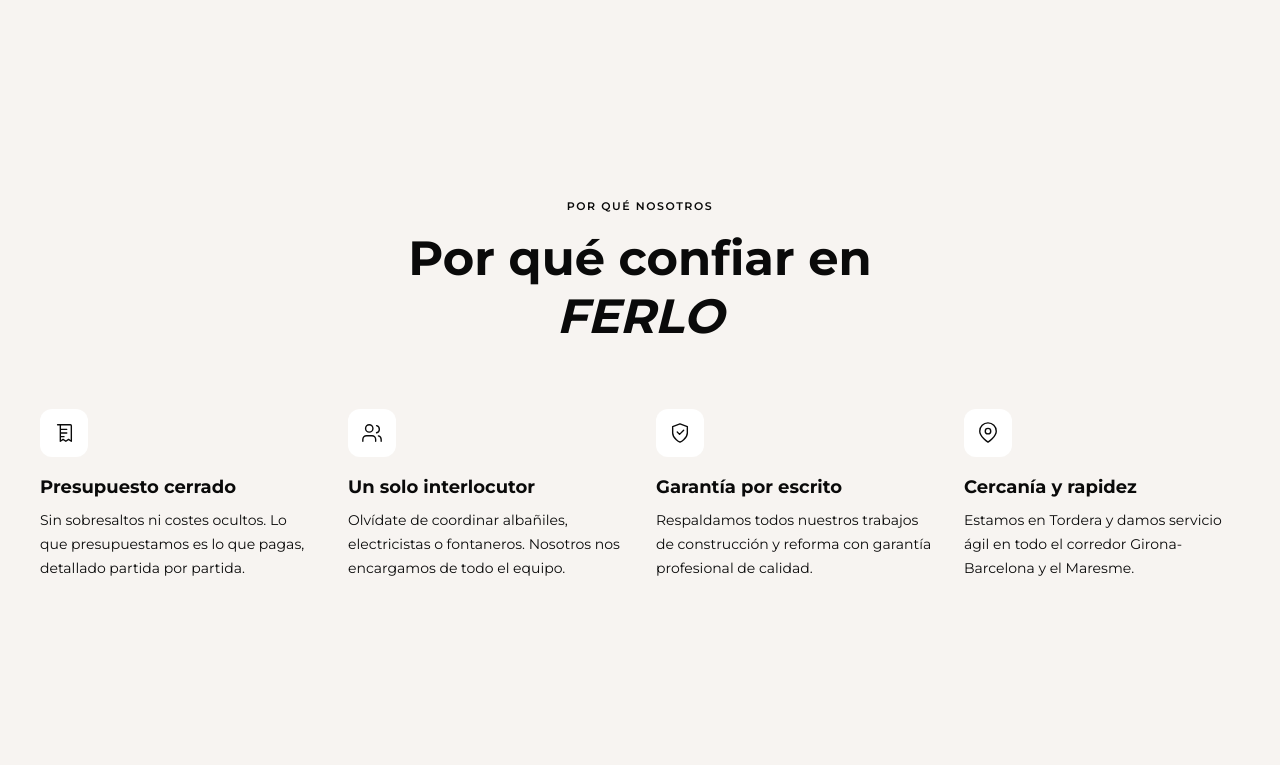
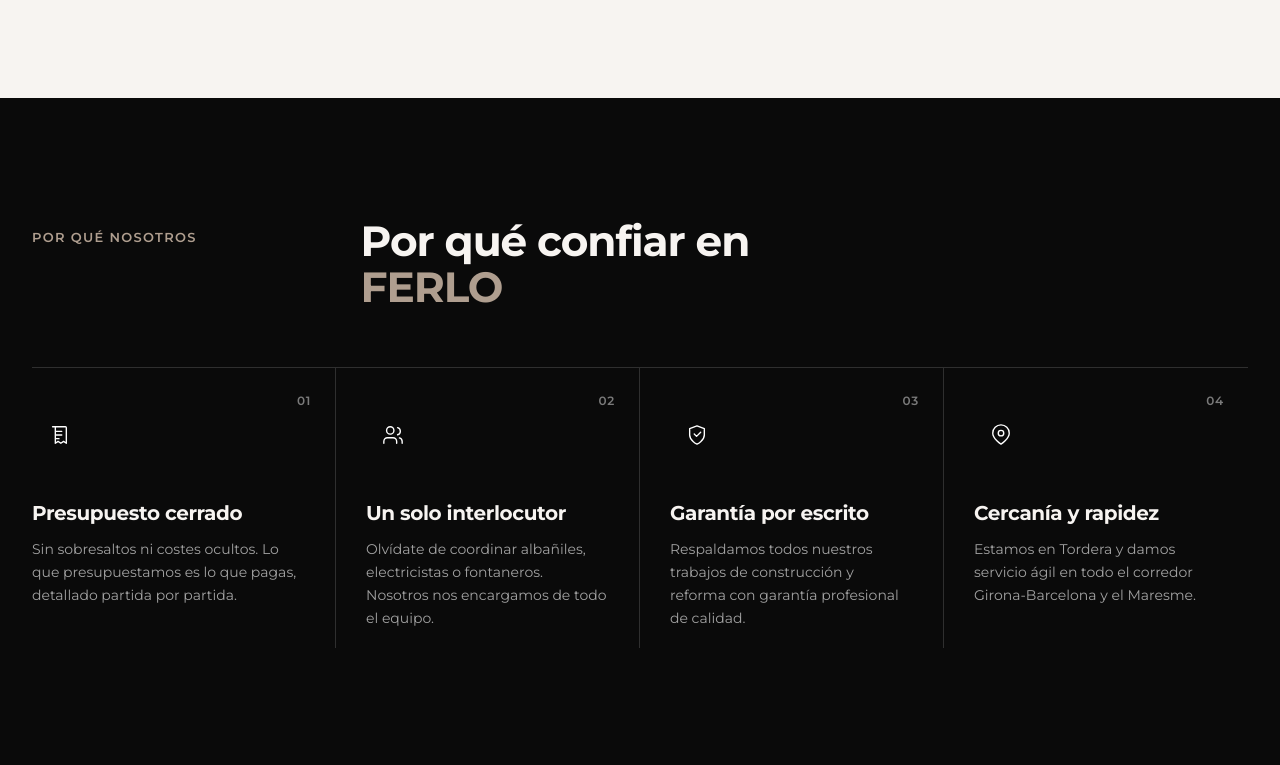
Before and after one commit to freesbe-ops/ferlo, a React (Vite) app: page /es in a window 1280 px wide. Shown: the part 3955-4720 px from the top of the page. Built offline with nearby package versions, Linux system fonts and the light colour scheme; a web font is replaced by a local one.

Commit message:
feat(design): C.4 whyus Figma (ink + números)

```diff
--- a/src/App.tsx
+++ b/src/App.tsx
@@ -552,31 +552,62 @@ export default function App() {
       `}</style>
 
       {/* WHY US */}
-      <section style={{ backgroundColor: 'var(--color-cream)', padding: '100px 24px', borderTop: '1px solid var(--color-border)' }}>
-        <div style={{ maxWidth: 1200, margin: '0 auto' }}>
-          <div style={{ textAlign: 'center', marginBottom: 64 }}>
-            <div style={{ fontSize: 11, fontWeight: 600, letterSpacing: '0.14em', color: 'var(--color-muted)', textTransform: 'uppercase', marginBottom: 16 }}>{t('whyus.title')}</div>
-            <h2 style={{ fontFamily: "'Montserrat', sans-serif", fontSize: 'clamp(30px, 4vw, 48px)', fontWeight: 700, color: 'var(--color-ink)', lineHeight: 1.2, margin: '0 auto', maxWidth: 540 }} dangerouslySetInnerHTML={{ __html: t('whyus.heading') }} />
+      <section className="wy-section">
+        <div className="wy-container">
+          <div className="wy-head">
+            <span className="wy-eyebrow">{t('whyus.title')}</span>
+            <h2 className="wy-title" dangerouslySetInnerHTML={{ __html: t('whyus.heading') }} />
           </div>
-
-          <div style={{ display: 'grid', gridTemplateColumns: 'repeat(4, 1fr)', gap: 32 }} className="whyus-grid">
+          <div className="wy-grid">
             {whyUs.map((w, i) => (
-              <div key={w.title}>
-                <div style={{ width: 48, height: 48, borderRadius: 12, backgroundColor: '#FFFFFF', border: '1px solid var(--color-border)', display: 'flex', alignItems: 'center', justifyContent: 'center', color: 'var(--color-primary)', marginBottom: 20 }}>
-                  {WHY_US_ICONS[i]}
-                </div>
-                <h3 style={{ fontFamily: "'Montserrat', sans-serif", fontSize: 18, fontWeight: 700, color: 'var(--color-ink)', marginBottom: 10, lineHeight: 1.2 }}>{w.title}</h3>
-                <p style={{ fontSize: 14, color: 'var(--color-muted)', lineHeight: 1.7, margin: 0 }}>{w.desc}</p>
-              </div>
+              <article key={w.title} className="wy-item">
+                <span className="wy-index">{String(i + 1).padStart(2, '0')}</span>
+                <span className="wy-icon">{WHY_US_ICONS[i]}</span>
+                <h3>{w.title}</h3>
+                <p>{w.desc}</p>
+              </article>
             ))}
           </div>
         </div>
       </section>
 
       <style>{`
-        .whyus-grid { grid-template-columns: repeat(4, 1fr); }
-        @media (max-width: 900px) { .whyus-grid { grid-template-columns: repeat(2, 1fr) !important; } }
-        @media (max-width: 500px) { .whyus-grid { grid-template-columns: 1fr !important; } }
+        .wy-section { --wy-accent: color-mix(in srgb, var(--color-primary-light) 92%, #fff); padding: 120px 0; background: var(--color-ink); color: var(--color-cream); }
+        .wy-container { width: min(1248px, calc(100% - 64px)); margin: 0 auto; }
+        .wy-head { display: grid; grid-template-columns: 0.8fr 1.35fr 1fr; align-items: end; gap: 40px; margin-bottom: 56px; }
+        .wy-eyebrow { display: block; align-self: start; padding-top: 10px; color: var(--wy-accent); font-size: 13px; font-weight: 600; letter-spacing: 0.1em; text-transform: uppercase; }
+        .wy-title { margin: 0; font-family: 'Montserrat', sans-serif; font-size: clamp(34px, 3.3vw, 48px); font-weight: 700; line-height: 1.1; letter-spacing: -0.025em; color: var(--color-cream); }
+        .wy-title em { font-style: normal; color: var(--wy-accent); }
+        .wy-grid { display: grid; grid-template-columns: repeat(4, 1fr); border-top: 1px solid rgba(255, 255, 255, 0.15); }
+        .wy-item { position: relative; min-width: 0; min-height: 280px; padding: 40px 30px 12px 0; border-right: 1px solid rgba(255, 255, 255, 0.15); }
+        .wy-item:not(:first-child) { padding-left: 30px; }
+        .wy-item:last-child { border-right: 0; }
+        .wy-index { position: absolute; top: 24px; right: 24px; color: rgba(255, 255, 255, 0.46); font-size: 12px; font-weight: 600; letter-spacing: 0.06em; }
+        .wy-icon { display: grid; place-items: center; width: 54px; height: 54px; margin-bottom: 38px; color: #fff; border-radius: 50%; background: var(--color-primary); }
+        .wy-item h3 { margin: 0; font-family: 'Montserrat', sans-serif; font-size: 20px; font-weight: 700; line-height: 1.3; letter-spacing: -0.02em; color: var(--color-cream); }
+        .wy-item p { margin: 12px 0 0; color: rgba(255, 255, 255, 0.62); font-size: 14px; line-height: 1.65; }
+        @media (max-width: 900px) {
+          .wy-section { padding: 96px 0; }
+          .wy-container { width: calc(100% - 40px); }
+          .wy-head { display: block; margin-bottom: 34px; }
+          .wy-eyebrow { margin-bottom: 16px; padding: 0; }
+          .wy-grid { grid-template-columns: repeat(2, 1fr); }
+          .wy-item { min-height: 0; padding: 32px 24px 32px 0; border-bottom: 1px solid rgba(255, 255, 255, 0.15); }
+          .wy-item:nth-child(2n) { padding: 32px 0 32px 24px; border-right: 0; }
+          .wy-item:nth-child(2n+1) { padding-left: 0; }
+          .wy-item:nth-child(2n) .wy-index { right: 0; }
+          .wy-icon { margin-bottom: 26px; }
+        }
+        @media (max-width: 500px) {
+          .wy-section { padding: 64px 0; }
+          .wy-grid { grid-template-columns: 1fr; }
+          .wy-item,
+          .wy-item:nth-child(2n),
+          .wy-item:nth-child(2n+1) { padding: 30px 0; border-right: 0; }
+          .wy-item:last-child { border-bottom: 0; }
+          .wy-title { font-size: 30px; }
+          .wy-icon { margin-bottom: 22px; }
+        }
       `}</style>
 
       {/* TESTIMONIALS */}
```
